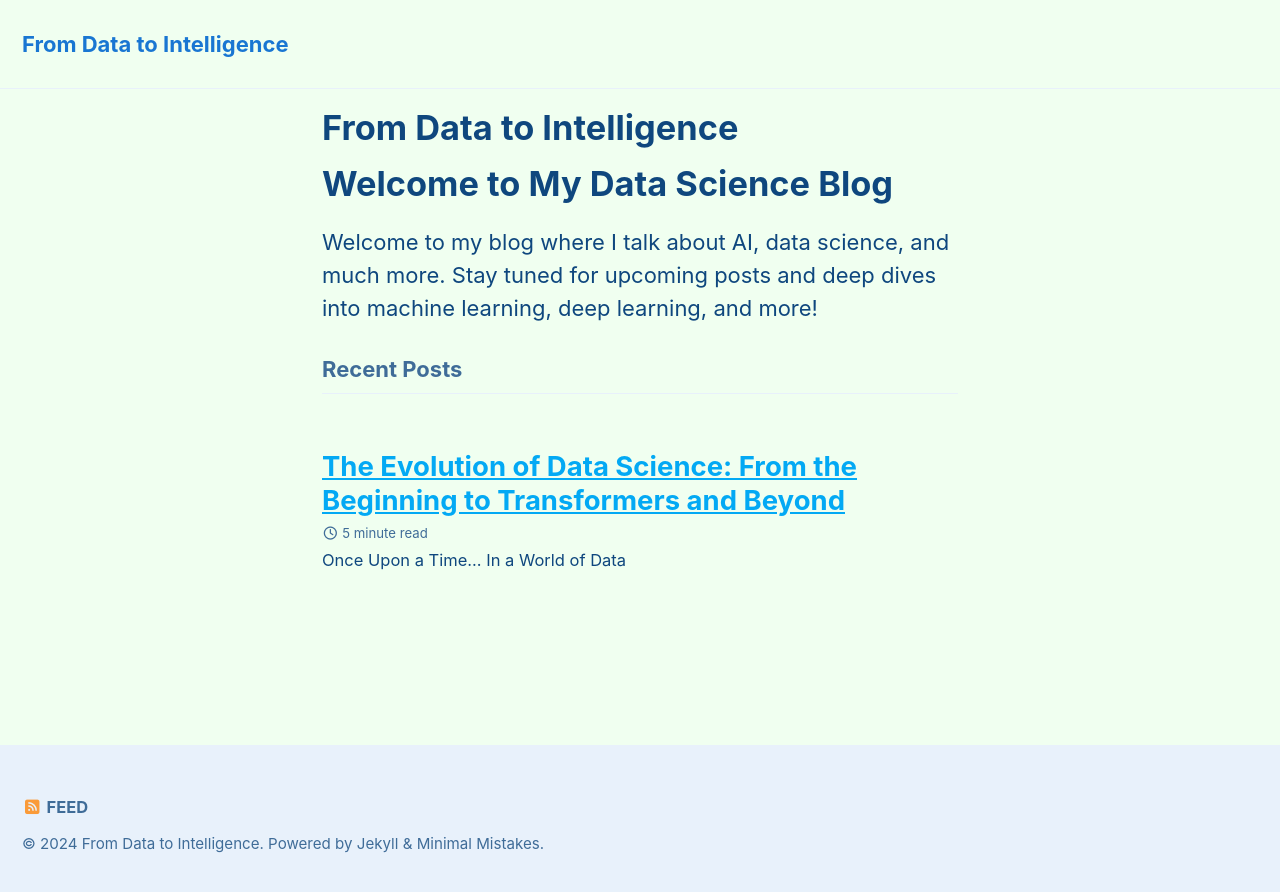
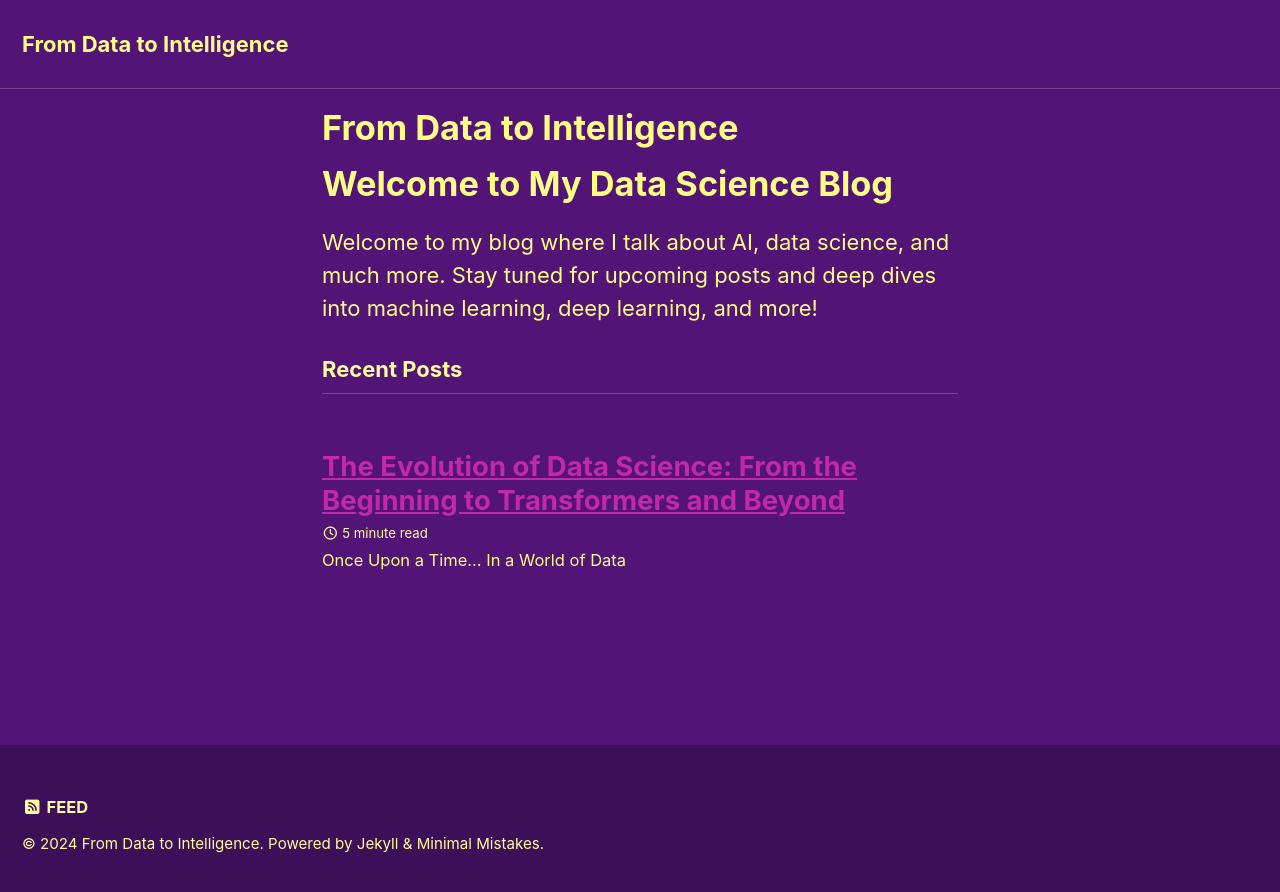
Before and after one commit to Uniquenetra/from-data-to-intelligence, a Jekyll site: the page built from index.md, in a window 1280 px wide. Shown: the top 892 px of the page. Built offline with Jekyll 4.4.1, drawn with Linux system fonts in a browser that asks for light colours; cached includes are drawn as plain includes.

Commit message:
Update _config.yml tryin gplum

```diff
--- a/_config.yml
+++ b/_config.yml
@@ -13,7 +13,7 @@
 #theme                  : "minimal-mistakes-jekyll"
 remote_theme           : "mmistakes/minimal-mistakes"
 #minimal_mistakes_skin    : "default" # "air", "aqua", "contrast", "dark", "dirt", "neon", "mint", "plum", "sunrise"
-minimal_mistakes_skin    :  "aqua" #, "contrast", "dark", "dirt", "neon", "mint", "plum", "sunrise"
+minimal_mistakes_skin    :  "plum" #, "contrast", "dark", "dirt", "neon", "mint", "plum", "sunrise"
 
 # Site Settings
 locale                   : "en-US"
```
